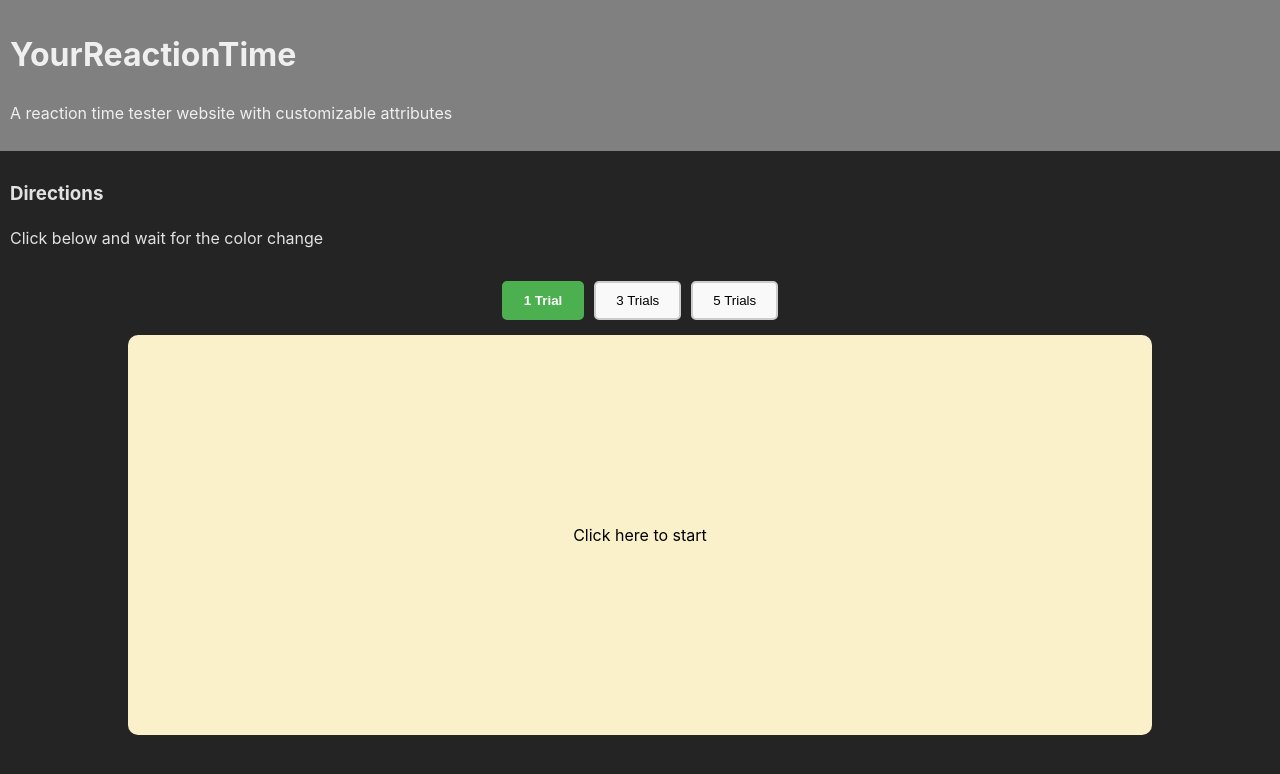
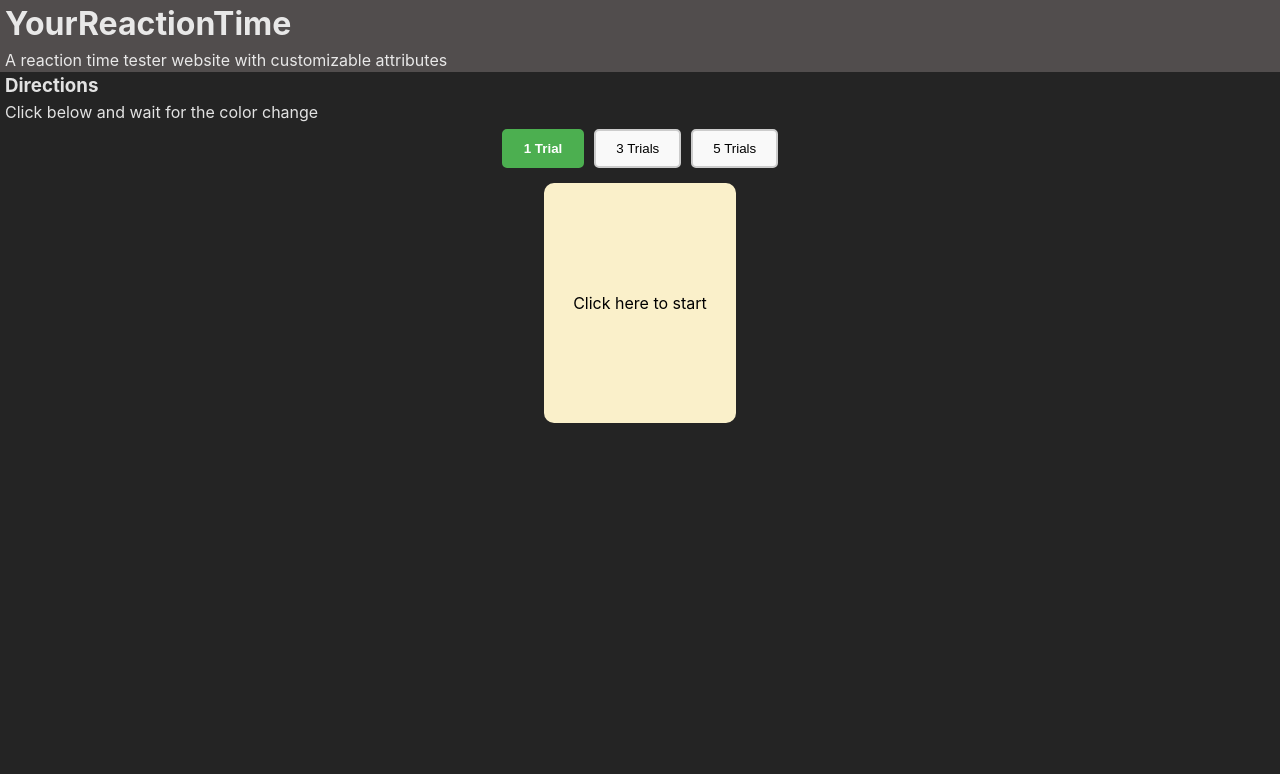
Before and after one commit to 99jzhang/YourReactionTime, a React (Vite) app: page / in a window 1280 px wide. Shown: the top 774 px of the page. Built offline with nearby package versions, Linux system fonts and the light colour scheme.

Commit message:
Bug fix: rxn-area-msg text centering

```diff
--- a/src/App.css
+++ b/src/App.css
@@ -6,14 +6,21 @@
 
 #title-area, #dir {
     display: flex;
-    justify-content: left;
+    justify-content: center left;
     box-sizing: border-box;
     display: block;
     width: 100%;
-    padding: 10px;
-    margin: 0px;
+    border: none;
+    margin: 0 auto;
+}
+
+.header-txt, .dir-txt {
+    margin: 0 5px;
+    border: none;
+    padding: 0;
 }
 
 #title-area {
-    background-color: gray;
+    align-items: center;
+    background-color: rgb(81, 77, 77);
 }
--- a/src/App.jsx
+++ b/src/App.jsx
@@ -15,13 +15,13 @@ function App() {
   return (
     <>
       <div id="title-area">
-        <h1>YourReactionTime</h1>
-        <p>A reaction time tester website with customizable attributes</p>
+        <h1 className="header-txt">YourReactionTime</h1>
+        <p className="header-txt">A reaction time tester website with customizable attributes</p>
       </div>
 
       <div id="dir">
-        <h3>Directions</h3>
-        <p>Click below and wait for the color change</p>
+        <h3 className="dir-txt">Directions</h3>
+        <p className="dir-txt">Click below and wait for the color change</p>
       </div>
 
       <div className="container" id="trial-change-container">
--- a/src/Components/ReactionArea.css
+++ b/src/Components/ReactionArea.css
@@ -5,8 +5,8 @@
     /* Centers vertically */
     align-items: center;
     margin: 10px auto;
-    width: 80vw;
-    height: 50vh;
+    width: 15vw;
+    height: 30vh;
     border-radius: 10px;
 }
 
@@ -18,9 +18,19 @@
     display: flex;
     /* Centers horizontally */
     justify-content: center;
-    /* Centers vertically */
+    /* Centers vertically (if needed) */
     align-items: center;
-    height: 100%;
+    /* Centers text within the flexbox container */ /* Th*/
+    text-align: center;
+    /* Ensures text wraps correctly in a column layout */
+    flex-direction: column;
+    /* Allows text to wrap to the next line */
     white-space: pre-line;
+
+
+    height: auto;
+    width: auto;
+    margin: 0px 5px;
     color: black;
+
 }
```
